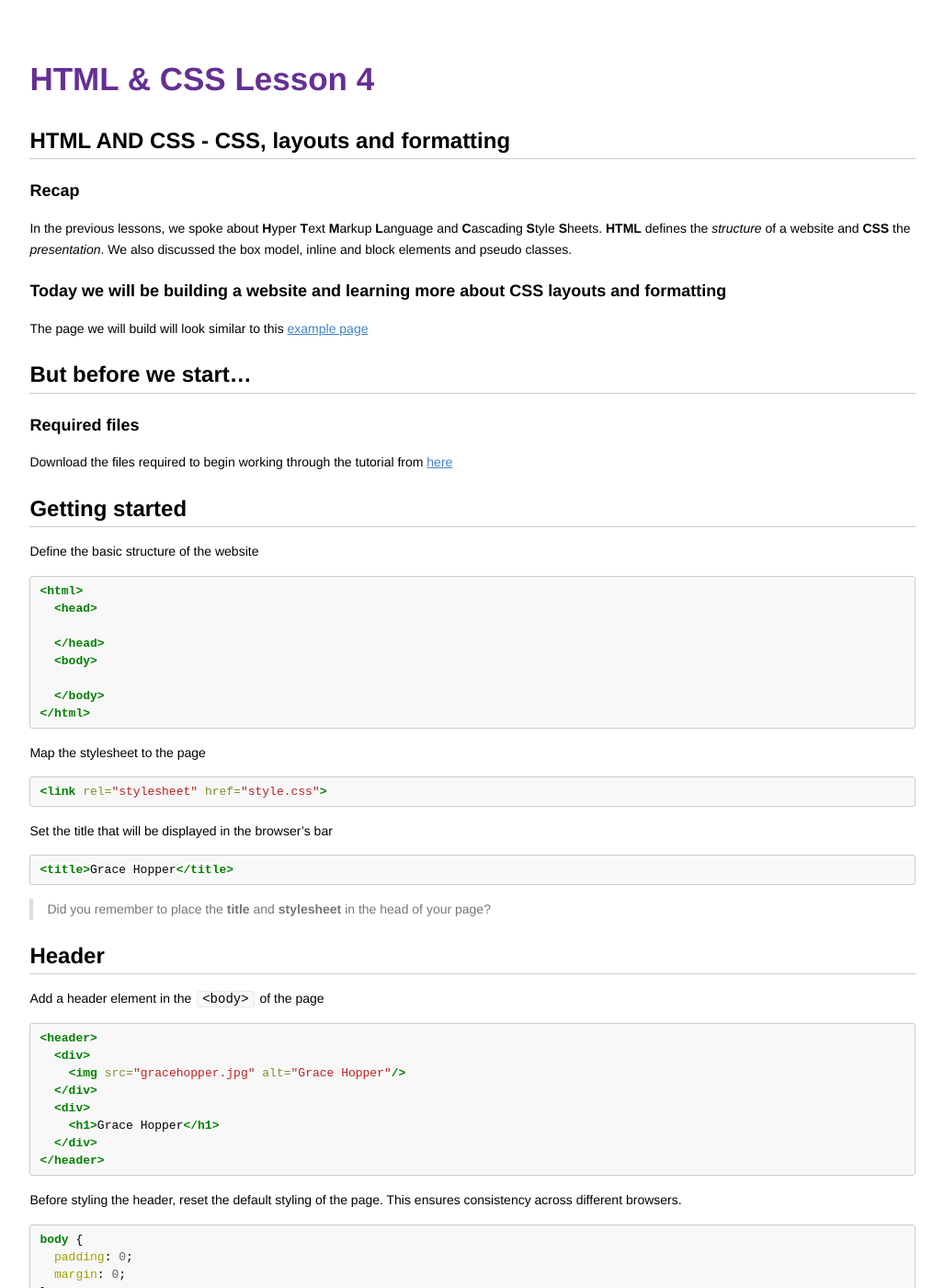
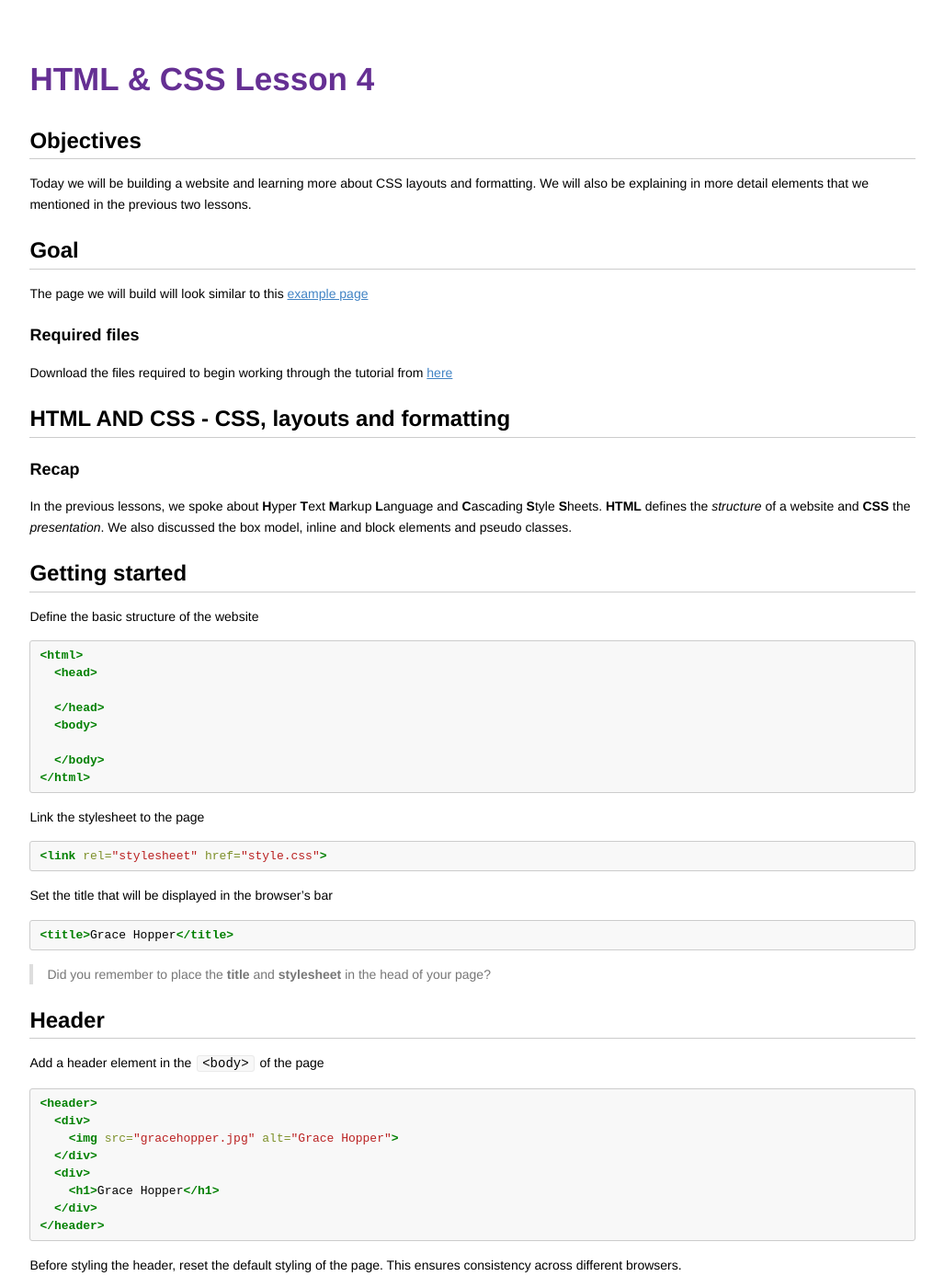
Before and after one commit to codebar/tutorials, a Jekyll site: the page built from html/lesson4/tutorial.md, in a window 1280 px wide and 1400 px high. Shown: the whole window at 92% size, without its empty margins (126-1153 px from the left). Built offline with Jekyll 4.4.1, drawn with Linux system fonts in a browser that asks for light colours; Markdown is read by kramdown in place of the engine named in the settings; some of the changed text lies outside the part shown.

````diff
--- a/html/lesson4/tutorial.md
+++ b/html/lesson4/tutorial.md
@@ -4,23 +4,25 @@ title: HTML & CSS Lesson 4
 footer: true
 ---
 
-##  HTML AND CSS - CSS, layouts and formatting
+##Objectives
+
+Today we will be building a website and learning more about CSS layouts and formatting. We will also be explaining in more detail elements that we mentioned in the previous two lessons.
+
+##Goal
+
+The page we will build will look similar to this [example page]( http://codebar.github.io/tutorials/html/lesson4/example.html "Grace Hopper")
+
+### Required files
+
+Download the files required to begin working through the tutorial from [here](https://gist.github.com/despo/7443914/download)
+
+
+## HTML AND CSS - CSS, layouts and formatting
 
 ### Recap
 
 In the previous lessons, we spoke about **H**yper **T**ext **M**arkup **L**anguage and **C**ascading **S**tyle **S**heets.
 **HTML** defines the _structure_ of a website and **CSS** the _presentation_. We also discussed the box model, inline and block elements and pseudo classes.
-
-
-### Today we will be building a website and learning more about CSS layouts and formatting
-
-The page we will build will look similar to this [example page]( http://codebar.github.io/tutorials/html/lesson4/example.html "Grace Hopper")
-
-## But before we start...
-
-### Required files
-
-Download the files required to begin working through the tutorial from [here](https://gist.github.com/despo/7443914/download)
 
 ## Getting started
 
@@ -37,7 +39,7 @@ Define the basic structure of the website
 </html>
 ```
 
-Map the stylesheet to the page
+Link the stylesheet to the page
 
 ```html
 <link rel="stylesheet" href="style.css">
@@ -58,7 +60,7 @@ Add a header element in the `<body>` of the page
 ```html
 <header>
   <div>
-    <img src="gracehopper.jpg" alt="Grace Hopper"/>
+    <img src="gracehopper.jpg" alt="Grace Hopper">
   </div>
   <div>
     <h1>Grace Hopper</h1>
@@ -98,7 +100,7 @@ Set a CSS class `portrait` to the `<div>` wrapping the image
 
 ```html
 <div class="portrait">
-  <img src="gracehopper.jpg" alt="Grace Hopper"/>
+  <img src="gracehopper.jpg" alt="Grace Hopper">
   ...
 ```
 
@@ -250,7 +252,7 @@ Let's add the main content. Paste underneath the header. We will tweak things as
   </p>
   <p>
   <div>
-     <img src="cobol.jpg" alt="Cobol"/>
+     <img src="cobol.jpg" alt="Cobol">
      <span>Working with COBOL</span>
   </div>
   Grace loved the Navy, and was reluctant to retire, even at the age of 79. At her retirement ceremony she was recognized for all she contributed, and received the Distinguished Service Medal of the Defense Department, the department's highest honor, and a citation which stated
@@ -325,7 +327,7 @@ Add a CSS class to the second image's wrapper
 
 ```html
 <div class="end-of-line">
-  <img src="cobol.jpg" alt="Working with Cobol"/>
+  <img src="cobol.jpg" alt="Working with Cobol">
   <span>Working with COBOL</span>
 </div>
 ```
@@ -512,4 +514,8 @@ line-height: 23px;
 ```
 
 -----
-This ends our fourth and last lesson in introducing HTML and CSS. Is there something you don't understand? Try and go through the provided resources with your coach. If you have any feedback, or can think of ways to improve this tutorial [send us an email](mailto:feedback@codebar.io) and let us know.
+This ends our fourth lesson, we hope you enjoyed it and learnt something. If you have some spare time how about going back throught this tutorial and make some of your own amends to see what happends. If there something you did not understand or want to give us some feedback please [send us an email.](mailto:feedback@codebar.io)
+
+##Further reading
+
+*[Learn layout](http://learnlayout.com/)
````
Also changed, not shown: html/lesson2/tutorial.md (+25 -13 lines), html/lesson3/tutorial.md (+24 -15 lines), html/lesson5/tutorial.md (+15 -13 lines), html/lesson6/tutorial.md (+4 -2 lines).
